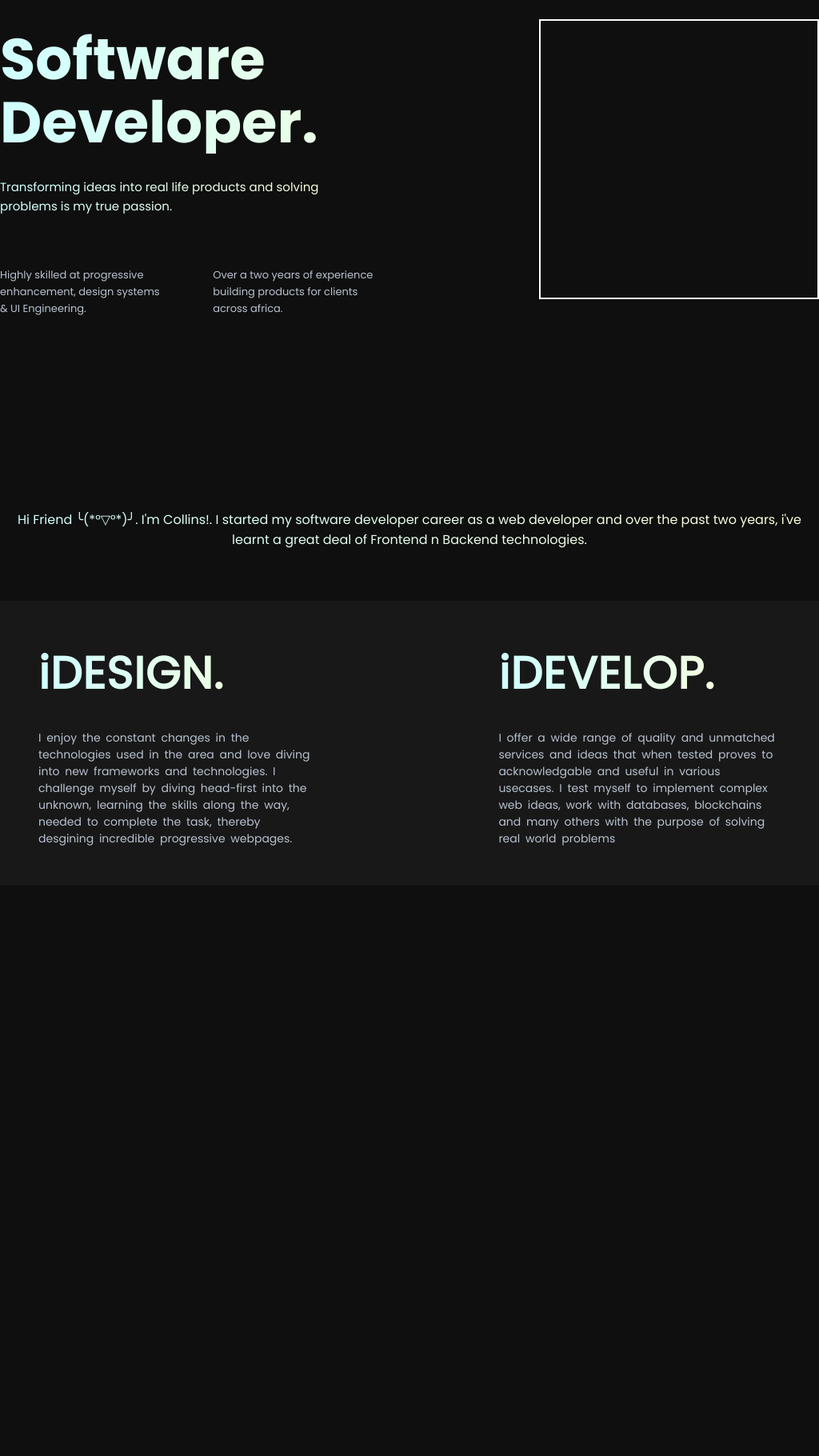
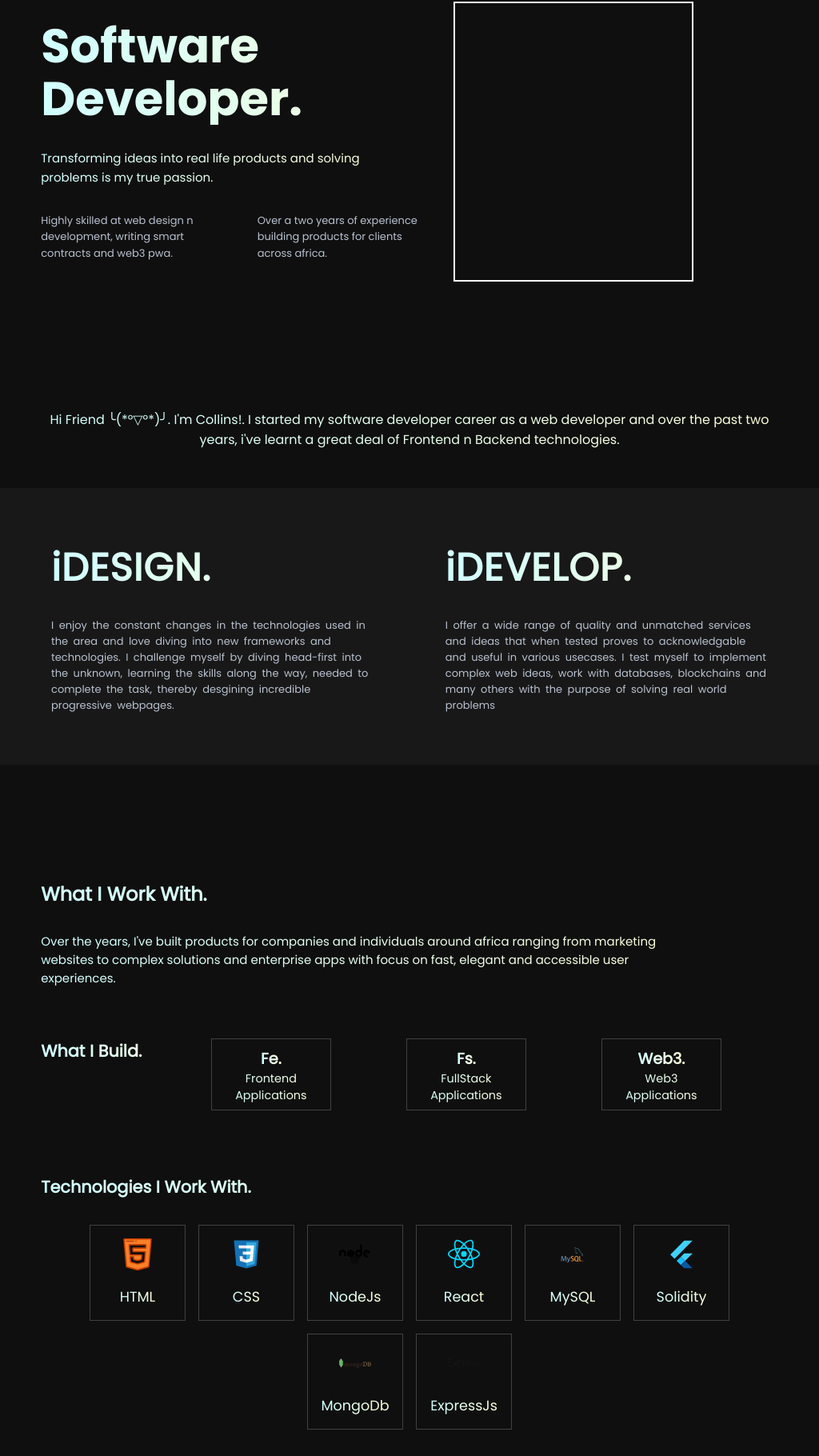
Before and after one commit to collins-cl/Portfolio, a React (Vite) app: page / in a window 1024 px wide. Shown: the part 142-1962 px from the top of the page at 80% size. Built offline with nearby package versions, Linux system fonts and the light colour scheme.

Commit message:
commit: finished webpage

```diff
--- a/src/App.css
+++ b/src/App.css
@@ -1,4 +1,15 @@
 #main {
-  padding-bottom: 10em;
+  padding-bottom: 7em;
+}
 
+@media screen and (max-width: 768px) {
+  #main {
+    padding-bottom: 3em;
+  }
 }
+
+@media screen and (min-width: 769px) and (max-width: 1024px){
+  #main {
+    padding-bottom: 2em;
+  }
+}
--- a/src/Components/About/About.scss
+++ b/src/Components/About/About.scss
@@ -9,9 +9,8 @@
   }
 
   .wrapper {
-
-  background-color: rgb(24, 24, 24);
-  padding: 3em;
+    background-color: rgb(24, 24, 24);
+    padding: 3em;
     max-width: 1100px;
     margin: auto;
     margin-top: 4em;
@@ -77,3 +76,39 @@
     }
   }
 }
+
+@media screen and (min-width: 769px) and (max-width: 1024px) {
+  .about {
+    margin-top: 5em;
+    padding: 5em 0;
+
+    .introduction {
+      text-align: center;
+      max-width: 90%;
+      margin: auto;
+    }
+
+    .wrapper {
+      background-color: rgb(24, 24, 24);
+      padding: 4em;
+      max-width: 100%;
+      margin: auto;
+      margin-top: 3em;
+
+      .section-1 {
+        width: 45%;
+
+        .head {
+          font-size: 3em;
+          font-weight: bold;
+          letter-spacing: 1px;
+        }
+
+        div {
+          margin-top: 2em;
+          font-size: 13px;
+        }
+      }
+    }
+  }
+}
--- a/src/Components/Footer/Footer.jsx
+++ b/src/Components/Footer/Footer.jsx
@@ -36,16 +36,32 @@ const Footer = () => {
           <div className="right">©️ COLLINS ABUANEKWU</div>
 
           <div className="socials">
-            <a href="http://" target="_blank" rel="noopener noreferrer">
+            <a
+              href="https://github.com/collins-cl"
+              target="_blank"
+              rel="noopener noreferrer"
+            >
               <FaGithub className="icon" fill="rgb(94, 218, 255)" />
             </a>
-            <a href="http://" target="_blank" rel="noopener noreferrer">
+            <a
+              href="https://x.com/meet_cole_"
+              target="_blank"
+              rel="noopener noreferrer"
+            >
               <FaX className="icon" fill="rgb(94, 218, 255)" />
             </a>
-            <a href="http://" target="_blank" rel="noopener noreferrer">
+            <a
+              href="https://linkedln.com/collins-abuanekwu"
+              target="_blank"
+              rel="noopener noreferrer"
+            >
               <FaLinkedinIn className="icon" fill="rgb(94, 218, 255)" />
             </a>
-            <a href="http://" target="_blank" rel="noopener noreferrer">
+            <a
+              href="https://instagram.com/meet_cole_"
+              target="_blank"
+              rel="noopener noreferrer"
+            >
               <FaInstagram className="icon" fill="rgb(94, 218, 255)" />
             </a>
           </div>
--- a/src/Components/Footer/Footer.scss
+++ b/src/Components/Footer/Footer.scss
@@ -78,6 +78,9 @@
         .desc {
           width: 90%;
         }
+        .brief-info {
+          gap: 1.5em;
+        }
       }
 
       .bottom {
@@ -106,3 +109,33 @@
     }
   }
 }
+
+@media screen and (min-width: 769px) and (max-width: 1024px) {
+  .footer {
+    margin: 4em 0 1em 0;
+    .wrapper {
+      max-width: 95%;
+      margin: auto;
+      .top {
+        padding: 2em;
+        .head {
+          font-size: 3em;
+        }
+
+        .desc {
+          width: 90%;
+          margin-top: 1em;
+        }
+
+        .brief-info {
+          margin-top: 2em;
+          gap: 1.5em;
+        }
+      }
+
+      hr {
+        margin-top: 2em;
+      }
+    }
+  }
+}
--- a/src/Components/Hero/Hero.jsx
+++ b/src/Components/Hero/Hero.jsx
@@ -17,8 +17,7 @@ const Hero = () => {
 
           <div className="flex-box" >
             <div>
-              Highly skilled at progressive enhancement, design systems & UI
-              Engineering.
+              Highly skilled at web design n development, writing smart contracts and web3 pwa.
             </div>
 
             <div>
--- a/src/Components/Hero/Hero.scss
+++ b/src/Components/Hero/Hero.scss
@@ -38,14 +38,17 @@
 
     .section-2 {
       cursor: pointer;
-      &:hover .rectangle {
-        transition: transform 0.4s ease-in-out;
-        transform: rotate(10deg);
-      }
+
       .rectangle {
         width: 350px;
         height: 350px;
         border: 2px solid white;
+        transition: transform 0.4s ease-in-out;
+        transform: rotate(10deg);
+      }
+
+      &:hover .rectangle {
+        transform: rotate(0deg);
       }
     }
   }
@@ -100,8 +103,70 @@
           width: 100%;
           height: 350px;
           border: 2px solid white;
+          transition: transform 0.4s ease-in-out;
+          transform: rotate(10deg);
+        }
+
+        &:hover .rectangle {
+          transform: rotate(0deg);
         }
       }
     }
   }
 }
+
+@media screen and (min-width: 769px) and (max-width: 1024px) {
+  .hero {
+    .wrapper {
+      max-width: 90%;
+      margin: auto;
+      margin-top: 2em;
+      display: flex;
+      justify-content: space-between;
+      align-items: center;
+
+      .section-1 {
+        width: 70%;
+        margin-top: 0em;
+        .title {
+          font-size: 3.7em;
+        }
+
+        .desc {
+          font-size: 15px;
+          width: 80%;
+        }
+
+        .flex-box {
+          display: flex;
+          gap: 4em;
+          margin-top: 2em;
+
+          div {
+            width: 40%;
+            line-height: 1.6em;
+            font-size: 13px;
+            color: rgb(184, 194, 208);
+          }
+        }
+      }
+
+      .section-2 {
+        cursor: pointer;
+        width: 55%;
+        overflow: hidden;
+        .rectangle {
+          width: 300px;
+          height: 350px;
+          border: 2px solid white;
+          transition: transform 0.4s ease-in-out;
+          transform: rotate(0);
+        }
+
+        &:hover .rectangle {
+          transform: rotate(10deg);
+        }
+      }
+    }
+  }
+}
--- a/src/Components/LanguagesDummy.jsx
+++ b/src/Components/LanguagesDummy.jsx
@@ -35,7 +35,7 @@ export const Langs = [
   {
     id: 6,
     image: Flutter,
-    Type: "Flutter",
+    Type: "Solidity",
   },
   {
     id: 7,
@@ -45,7 +45,7 @@ export const Langs = [
   {
     id: 8,
     image: Express,
-    Type: "Express",
+    Type: "ExpressJs",
   },
 ];
 
--- a/src/Components/Nav/Nav.jsx
+++ b/src/Components/Nav/Nav.jsx
@@ -11,7 +11,11 @@ const Nav = () => {
         </p>
 
         <div className="aside">
-          <a href="/">
+          <a
+            href="https://codm.com/cdn/invite/cleanrabbit"
+            target="_blank"
+            rel="noopener noreferrer"
+          >
             <div className="codm-logo">
               <img src={Logo} alt="" />
             </div>
--- a/src/Components/Projects/Project.scss
+++ b/src/Components/Projects/Project.scss
@@ -102,6 +102,12 @@
       font-size: 13px;
       cursor: pointer;
       border: 1px solid rgb(94, 218, 255);
+      transition: border .3s;
+
+      &:hover {
+        border: 1px solid white;
+        transition: border .3s;
+      }
     }
   }
 }
@@ -141,3 +147,31 @@
     }
   }
 }
+
+@media screen and (min-width: 769px) and (max-width: 1024px) {
+  .projects {
+    margin-top: 7em;
+    .wrapper {
+      max-width: 90%;
+      margin: auto;
+
+      .head {
+        font-size: 1.5em;
+      }
+
+      .project {
+        margin-top: 3em;
+        display: flex;
+        justify-content: center;
+        flex-wrap: wrap;
+        gap: 2em;
+
+        .box {
+          width: 45%;
+          height: 310px;
+          padding: 2em;
+        }
+      }
+    }
+  }
+}
--- a/src/Components/Projects/Projects.jsx
+++ b/src/Components/Projects/Projects.jsx
@@ -21,7 +21,7 @@ const Projects = () => {
                   <BsFolder className="icons" />
 
                   <a
-                    href={`http://${item.Git}`}
+                    href={`${item.Git}`}
                     target="_blank"
                     rel="noopener noreferrer"
                   >
@@ -38,7 +38,7 @@ const Projects = () => {
 
                   <p className="view">
                     <a
-                      href={`http://${item.link}`}
+                      href={`${item.link}`}
                       target="_blank"
                       rel="noopener noreferrer"
                     >
@@ -50,9 +50,14 @@ const Projects = () => {
             ))}
         </div>
 
-        <div className="show-more" onClick={()=>setItemsToShow(itemstoshow + 3)}>
+        {itemstoshow === 7 ? null : (
+          <div
+            className="show-more"
+            onClick={() => setItemsToShow(itemstoshow + 3)}
+          >
             <p>Show More</p>
-        </div>
+          </div>
+        )}
       </div>
     </div>
   );
--- a/src/Components/Technologies/Technologies.scss
+++ b/src/Components/Technologies/Technologies.scss
@@ -155,7 +155,7 @@
           margin: auto;
           margin-top: 3em;
           display: flex;
-          justify-content: space-between;
+          justify-content: center;
 
           .box {
             width: 90px;
@@ -213,9 +213,9 @@
             gap: 1.5em;
             justify-content: space-between;
 
-            .box{
-                width: 46%;
-                height: 100px;
+            .box {
+              width: 46%;
+              height: 100px;
             }
           }
         }
@@ -233,7 +233,7 @@
           margin: auto;
           margin-top: 3em;
           display: flex;
-          justify-content: space-between;
+          justify-content: center;
 
           .box {
             width: 30%;
@@ -253,3 +253,49 @@
     }
   }
 }
+
+@media screen and (min-width: 769px) and (max-width: 1024px) {
+  .technologies {
+    margin-top: 4em;
+
+    .wrapper {
+      max-width: 90%;
+      margin: auto;
+
+      .head {
+        font-size: 1.5em;
+      }
+
+      .desc {
+        max-width: 90%;
+      }
+
+      .speciality {
+        display: flex;
+        margin-top: 4em;
+
+        .title {
+          font-size: 1.3em;
+        }
+
+        .content {
+          width: 100%;
+          .container {
+            max-width: 90%;
+          }
+        }
+      }
+
+      .skill {
+        margin-top: 5em;
+
+        .list {
+          max-width: 90%;
+          margin: auto;
+          margin-top: 2em;
+          display: flex;
+        }
+      }
+    }
+  }
+}
```
